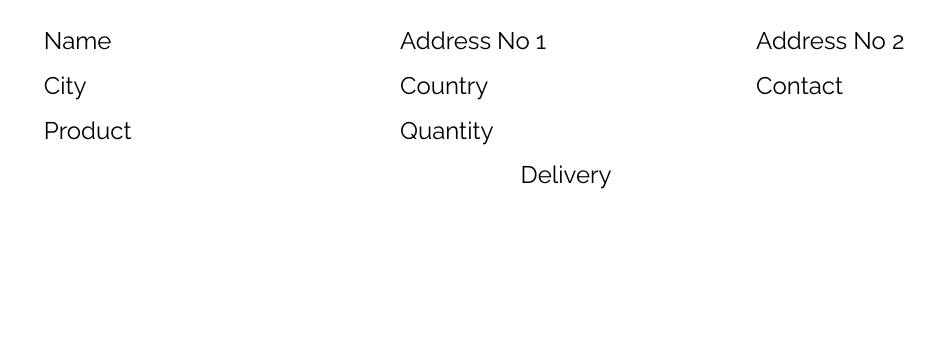
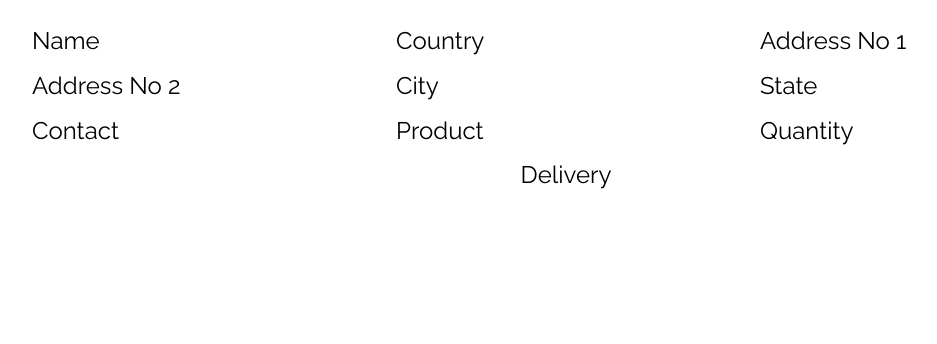
Before and after one commit to BYates1289/Django-Whisky2U, a Django app: template templates/new_template/dashboard/order_details.html in a window 1280 px wide. Shown: the part 102-446 px from the top of the page, without its empty margins (74-1011 px from the left). Run offline with Django 3.2, Linux system fonts and the light colour scheme; the template is opened without the code that fills it, so the values that code supplies are empty; some libraries are stand-ins or nearby versions.

Commit message:
Revert "Edit order_details.html"
This reverts commit 941e8cb5fb85f13797085763493a089d7b7e545a.

```diff
--- a/order/models.py
+++ b/order/models.py
@@ -18,6 +18,7 @@ class Address(models.Model):
     address_1 = models.CharField(max_length=100)
     address_2 = models.CharField(max_length=100, blank=True, null=True)
     city = models.CharField(max_length=100)
+    state = models.CharField(max_length=100)
     contact = models.CharField(max_length=100)
 
     def __str__(self):
--- a/templates/new_template/dashboard/order_details.html
+++ b/templates/new_template/dashboard/order_details.html
@@ -14,6 +14,12 @@
                   <span>{{item.address.fname|title}}
                     {{item.address.lname|title}}</span>
                 </p>
+              </div>
+            </div>
+            <div class="col-xl-4 col-lg-4 col-md-4 col-sm-6 col-12">
+              <div class="ps-block--contact-info">
+                <h4>Country</h4>
+                <p><span>{{item.address.country|title}}</span></p>
               </div>
             </div>
             <div class="col-xl-4 col-lg-4 col-md-4 col-sm-6 col-12">
@@ -36,8 +42,8 @@
             </div>
             <div class="col-xl-4 col-lg-4 col-md-4 col-sm-6 col-12">
               <div class="ps-block--contact-info">
-                <h4>Country</h4>
-                <p><span>{{item.address.country|title}}</span></p>
+                <h4>State</h4>
+                <p><span>{{item.address.state|title}}</span></p>
               </div>
             </div>
             <div class="col-xl-4 col-lg-4 col-md-4 col-sm-6 col-12">
```
